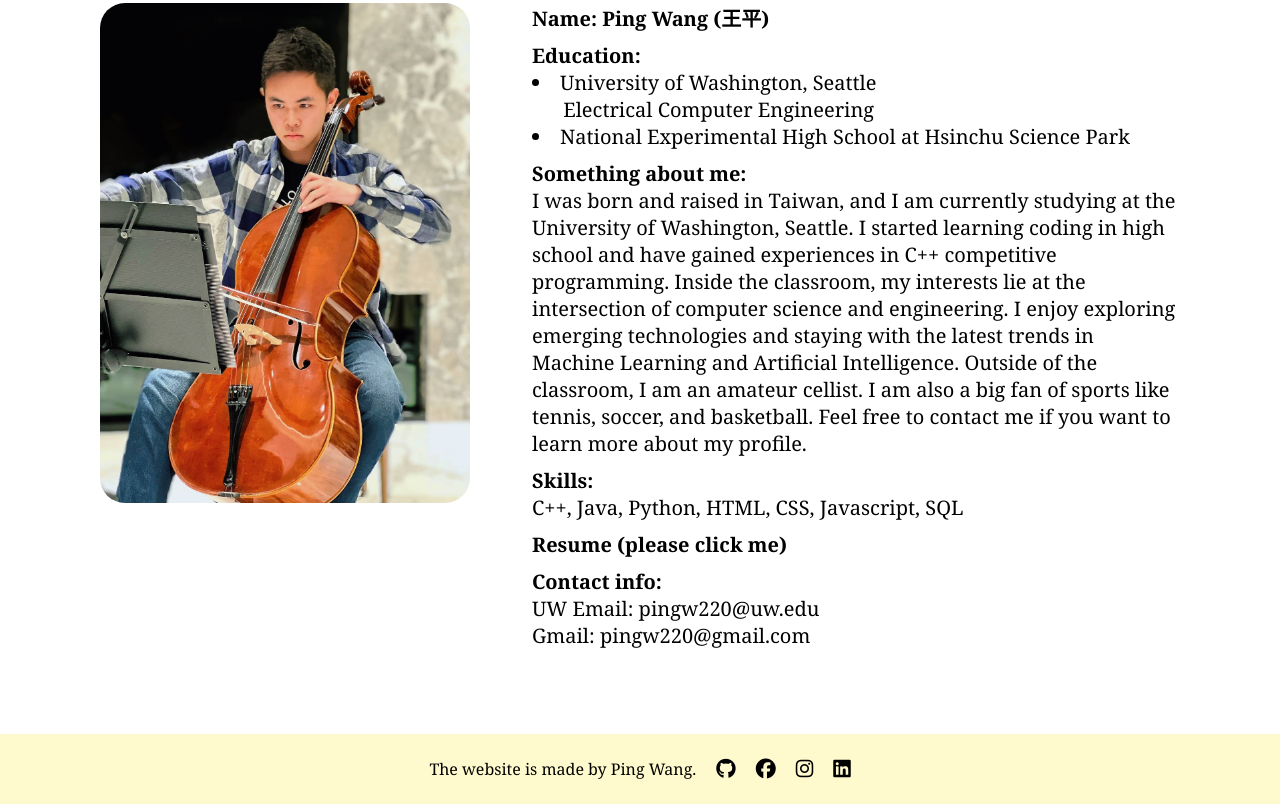
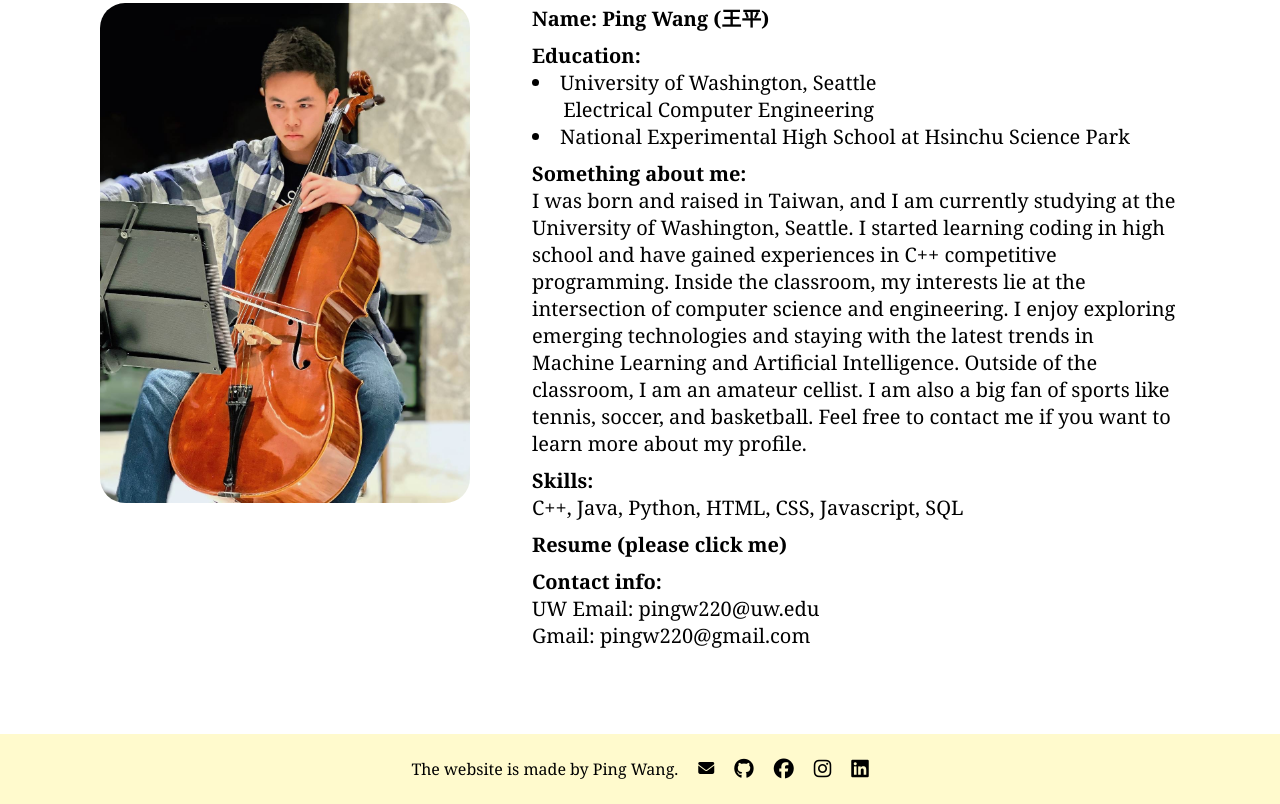
Before and after one commit to pingw220/about, a plain HTML site: page index.html in a window 1280 px wide. Shown: the part 442-1246 px from the top of the page. Drawn offline with nearby package versions, Linux system fonts and the light colour scheme.

Commit message:
hover color

```diff
--- a/index.html
+++ b/index.html
@@ -114,22 +114,27 @@
             <div class="footer_content">
                 The website is made by Ping Wang.
             </div>
-            <div>
-                <a href="https://github.com/pingw220">
-                    <i class="fa fa-github fa-lg" style="color: black"></i>
+            <div class="icon">
+                <a href="mailto: pingw220@uw.edu">
+                    <i class="fa-solid fa-envelope"></i>
                 </a>
             </div>
-            <div>
+            <div class="icon">
+                <a href="https://github.com/pingw220">
+                    <i class="fa fa-github fa-lg"></i>
+                </a>
+            </div>
+            <div class="icon">
                 <a href="https://www.facebook.com/profile.php?id=100024625622427">
                     <i class="fa-brands fa-facebook fa-lg"></i>
                 </a>
             </div>
-            <div>
+            <div class="icon">
                 <a href="https://www.instagram.com/pingw220/">
                     <i class="fa-brands fa-instagram fa-lg"></i>
                 </a>
             </div>
-            <div>
+            <div class="icon">
                 <a href="https://www.linkedin.com/in/pingw220/">
                     <i class="fa-brands fa-linkedin fa-lg"></i>
                 </a>
--- a/styles.css
+++ b/styles.css
@@ -285,6 +285,9 @@
 .footer_content {
     font-family: Georgia, serif;
 }
+.icon :hover {
+    color: lightblue;
+}
 
 a:link {
     color: black;
```
